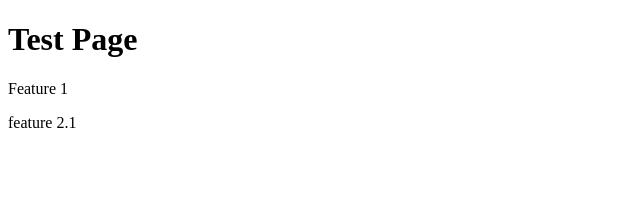
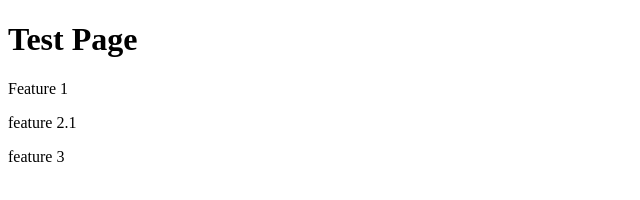
Before and after one commit to robert-w-perez/git-test, a plain HTML site: page index.html in a window 1280 px wide. Shown: the full height of the page, 0-640 px from the left. Drawn offline with Linux system fonts and the light colour scheme.

Commit message:
feature 3

```diff
--- a/index.html
+++ b/index.html
@@ -7,5 +7,6 @@
         <h1>Test Page</h1>
 	<p>Feature 1</p>
     <p>feature 2.1</p>
+    <p>feature 3</p>
     </body>
 </html>
```
